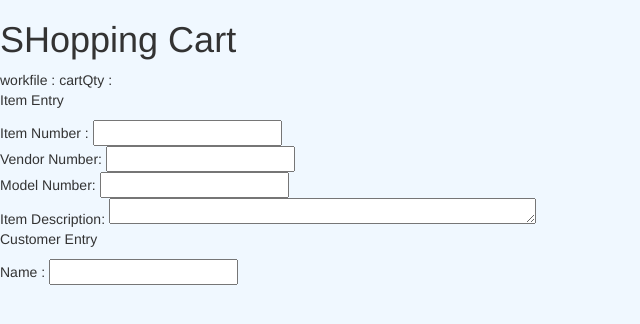
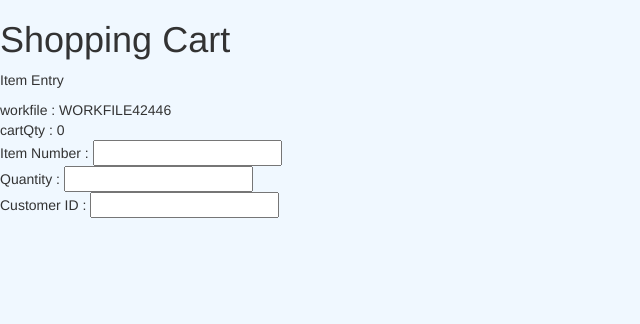
Before and after one commit to savinkumarn/django, a Django app: page /sCart/addOrder/ in a window 1280 px wide. Shown: the part 52-376 px from the top of the page, without its empty margins (0-640 px from the left). Run offline with Django 3.2, Linux system fonts and the light colour scheme; some libraries are stand-ins or nearby versions.

Commit message:
update 7

```diff
--- a/shoppingCart/models.py
+++ b/shoppingCart/models.py
@@ -13,6 +13,7 @@ class SCart(models.Model):
 
 
 class Customer(models.Model):
+    customerID = models.CharField(max_length=20)
     name = models.CharField(max_length=100)
     address = models.ArrayModelField(models.ManyToManyField('Address'))
     phone = models.ManyToManyField('Phone')
--- a/shoppingCart/templates/sCart/addOrder.html
+++ b/shoppingCart/templates/sCart/addOrder.html
@@ -2,27 +2,21 @@
 {% block scart_active %}active{% endblock %}
 {% block body %}
 
-<h1>SHopping Cart</h1>
-
-workfile : <!-- Autogenerated Field-->
-cartQty : <!-- Auto Populate -->
+<h1>Shopping Cart</h1>
 
 
 <div>
     <p>Item Entry</p>
-    <form id = "item" >
-    Item Number : <input type="number" name="item_number"><br>
-        Vendor Number: <input type="text" name="vend_number"><br>
-        Model Number: <input type="text" name="model_number"><br>
-        Item Description:  <textarea rows = "1" cols = "50" name = "description"></textarea><br>
+    <form id="item" action="/saveOrder/" method="POST">
+        workfile : {{workfile}} <br>
+        cartQty : {{cartQty}} <br>
+        Item Number : <input type="number" name="item_number"><br>
+        Quantity : <input type="number" name="quantity"><br>
+        Customer ID : <input type="text" name="cusId"><br>
     </form>
 </div>
 
-<div>
-    <p>Customer Entry</p>
-    <form id = "customer" >
-    Name : <input type="text" name="name"><br>
-    </form>
 </div>
 
+
 {% endblock %}
--- a/shoppingCart/views.py
+++ b/shoppingCart/views.py
@@ -1,6 +1,11 @@
 from django.shortcuts import render
 from .models import SCart
+from random import randint
 # Create your views here.
+
+
+def generateWorkfile():
+    return 'WORKFILE' + str(f'{randint(1, 99999):05}')
 
 
 def base(request):
@@ -17,5 +22,12 @@ def getAllRecords(request):
 
 
 def addOrder(request):
-    #my_object.save(using='scart_db')
-    return render(request, 'sCart/addOrder.html', context=None)
+    context = {
+        "workfile": generateWorkfile(),
+        "cartQty": 0,
+    }
+    return render(request, 'sCart/addOrder.html', context)
+
+
+def saveOrder(request):
+    pass
```
Also changed, not shown: shoppingCart/migrations/0003_auto_20190508_0201.py (added).
